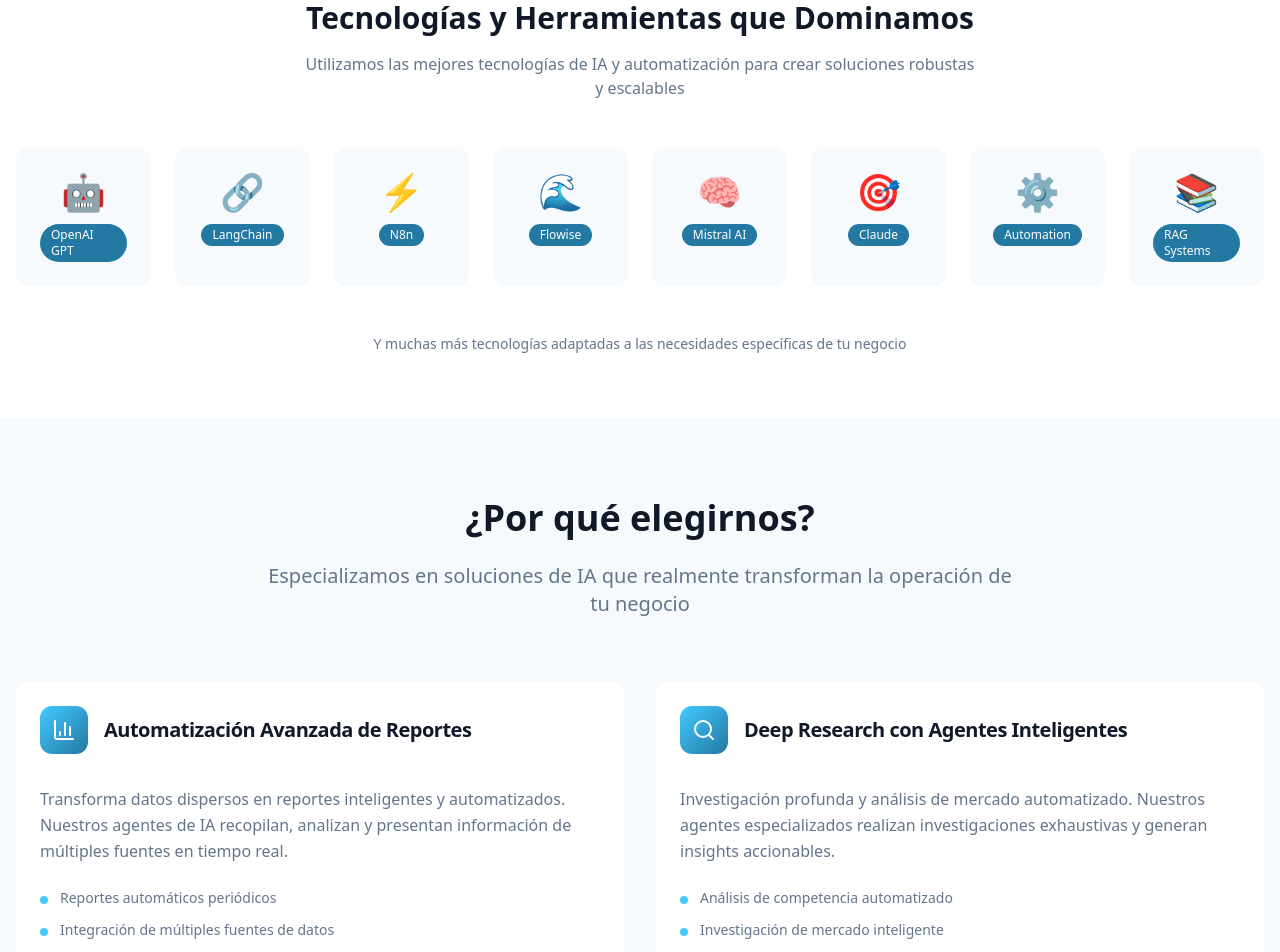
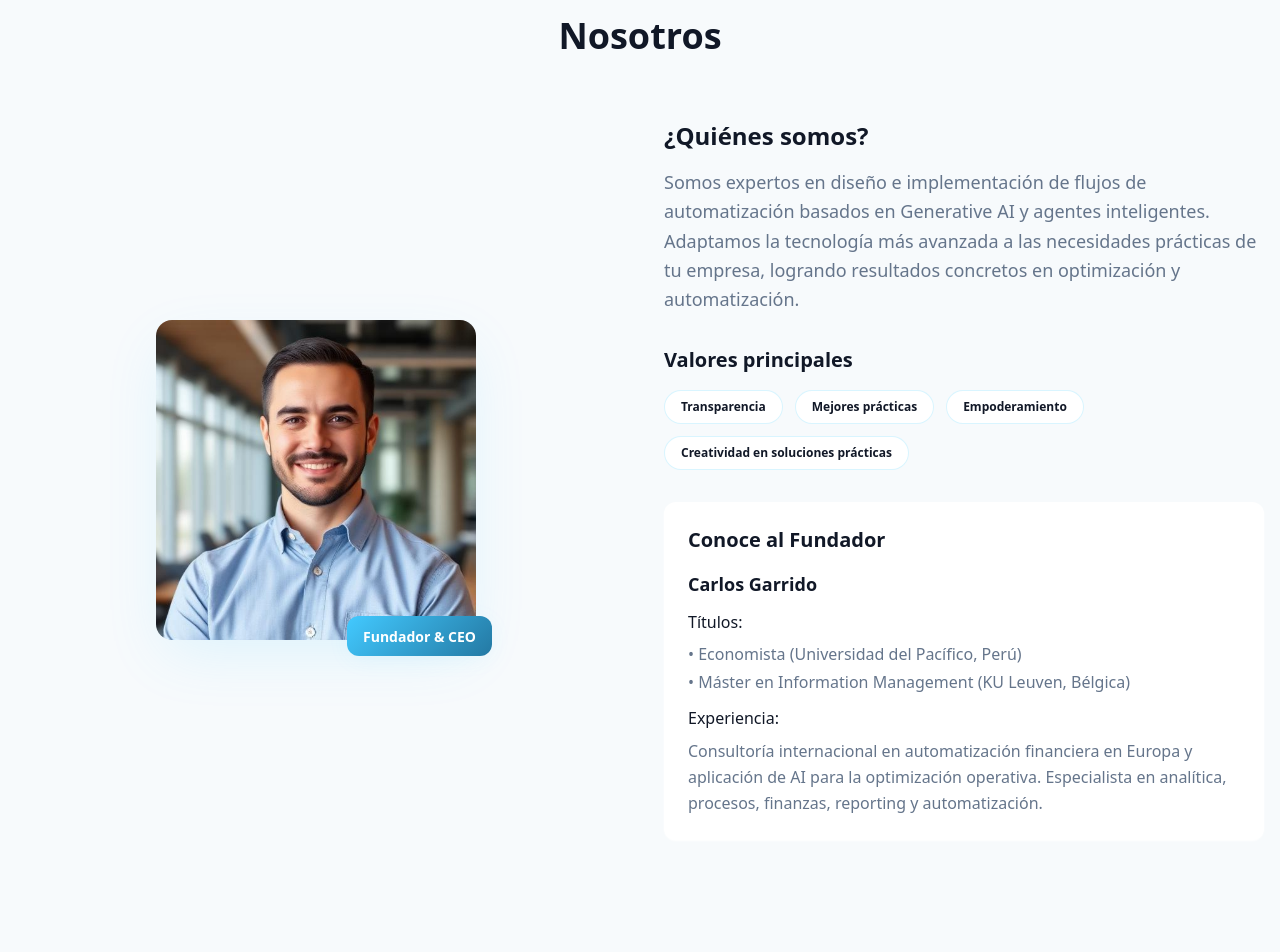
Before and after one commit to CDGarridoM/harmony-ai-web, a React (Vite) app: page / in a window 1280 px wide. Shown: the part 880-1832 px from the top of the page. Built offline with nearby package versions, Linux system fonts and the light colour scheme.

Commit message:
Add "Nosotros" and "Servicios" sections
Includes the "Nosotros" section with founder's photo and details, and the "Servicios" section with detailed cards. Updates the page order to include the new sections.

```diff
--- /dev/null
+++ b/src/components/AboutSection.tsx
@@ -0,0 +1,104 @@
+import { Card, CardContent } from "@/components/ui/card";
+import { Badge } from "@/components/ui/badge";
+import founderImage from "@/assets/carlos-garrido-founder.jpg";
+
+const AboutSection = () => {
+  const values = [
+    "Transparencia",
+    "Mejores prácticas",
+    "Empoderamiento",
+    "Creatividad en soluciones prácticas"
+  ];
+
+  return (
+    <section id="nosotros" className="py-20 bg-surface-light">
+      <div className="container mx-auto px-4">
+        <div className="text-center mb-16">
+          <h2 className="text-4xl font-bold text-text-primary mb-6">
+            Nosotros
+          </h2>
+        </div>
+
+        <div className="grid lg:grid-cols-2 gap-12 items-center">
+          {/* Left side - Founder Image */}
+          <div className="flex justify-center">
+            <div className="relative">
+              <div className="w-80 h-80 rounded-2xl overflow-hidden shadow-hero">
+                <img
+                  src={founderImage}
+                  alt="Carlos Garrido - Fundador de Armonía Digital IA"
+                  className="w-full h-full object-cover"
+                />
+              </div>
+              <div className="absolute -bottom-4 -right-4 bg-gradient-ai text-white px-4 py-2 rounded-lg shadow-card">
+                <span className="text-sm font-semibold">Fundador & CEO</span>
+              </div>
+            </div>
+          </div>
+
+          {/* Right side - Content */}
+          <div className="space-y-8">
+            {/* ¿Quiénes somos? */}
+            <div>
+              <h3 className="text-2xl font-bold text-text-primary mb-4">
+                ¿Quiénes somos?
+              </h3>
+              <p className="text-text-secondary leading-relaxed text-lg">
+                Somos expertos en diseño e implementación de flujos de automatización basados en Generative AI y agentes inteligentes. Adaptamos la tecnología más avanzada a las necesidades prácticas de tu empresa, logrando resultados concretos en optimización y automatización.
+              </p>
+            </div>
+
+            {/* Valores principales */}
+            <div>
+              <h4 className="text-xl font-semibold text-text-primary mb-4">
+                Valores principales
+              </h4>
+              <div className="flex flex-wrap gap-3">
+                {values.map((value, index) => (
+                  <Badge
+                    key={index}
+                    variant="secondary"
+                    className="bg-surface-card text-text-primary border border-primary/20 hover:bg-primary/10 transition-colors duration-smooth px-4 py-2"
+                  >
+                    {value}
+                  </Badge>
+                ))}
+              </div>
+            </div>
+
+            {/* Conoce al Fundador */}
+            <Card className="bg-surface-card border-0 shadow-card">
+              <CardContent className="p-6">
+                <h4 className="text-xl font-semibold text-text-primary mb-4">
+                  Conoce al Fundador
+                </h4>
+                <div className="space-y-3">
+                  <div>
+                    <h5 className="font-semibold text-text-primary text-lg">Carlos Garrido</h5>
+                  </div>
+
+                  <div>
+                    <h6 className="font-medium text-text-primary mb-2">Títulos:</h6>
+                    <ul className="space-y-1 text-text-secondary">
+                      <li>• Economista (Universidad del Pacífico, Perú)</li>
+                      <li>• Máster en Information Management (KU Leuven, Bélgica)</li>
+                    </ul>
+                  </div>
+
+                  <div>
+                    <h6 className="font-medium text-text-primary mb-2">Experiencia:</h6>
+                    <p className="text-text-secondary leading-relaxed">
+                      Consultoría internacional en automatización financiera en Europa y aplicación de AI para la optimización operativa. Especialista en analítica, procesos, finanzas, reporting y automatización.
+                    </p>
+                  </div>
+                </div>
+              </CardContent>
+            </Card>
+          </div>
+        </div>
+      </div>
+    </section>
+  );
+};
+
+export default AboutSection;
--- a/src/components/ServicesSection.tsx
+++ b/src/components/ServicesSection.tsx
@@ -6,7 +6,7 @@ const ServicesSection = () => {
     {
       icon: BarChart3,
       title: "Automatización Avanzada de Reportes",
-      description: "Transforma datos dispersos en reportes inteligentes y automatizados. Nuestros agentes de IA recopilan, analizan y presentan información de múltiples fuentes en tiempo real.",
+      description: "Automatización de reportes estructurados con integración de datos, validación mínima y conexión a plataformas.",
       features: [
         "Reportes automáticos periódicos",
         "Integración de múltiples fuentes de datos",
@@ -17,7 +17,7 @@ const ServicesSection = () => {
     {
       icon: Search,
       title: "Deep Research con Agentes Inteligentes",
-      description: "Investigación profunda y análisis de mercado automatizado. Nuestros agentes especializados realizan investigaciones exhaustivas y generan insights accionables.",
+      description: "Investigación profunda usando AI con acceso a documentos internos y la web, respuestas actualizadas y referenciadas.",
       features: [
         "Análisis de competencia automatizado",
         "Investigación de mercado inteligente",
@@ -27,8 +27,8 @@ const ServicesSection = () => {
     },
     {
       icon: Database,
-      title: "Análisis y Búsqueda Inteligente (RAG)",
-      description: "Sistemas de búsqueda semántica que permiten consultar tu base de conocimiento empresarial de forma natural y obtener respuestas precisas y contextualizadas.",
+      title: "Análisis y Búsqueda Inteligente Multiplataforma (RAG)",
+      description: "Análisis de documentos no estructurados y generación de respuestas integradas, precisas y con contexto.",
       features: [
         "Búsqueda semántica en documentos",
         "Base de conocimiento inteligente",
@@ -38,7 +38,7 @@ const ServicesSection = () => {
     },
     {
       icon: Cog,
-      title: "Integración Avanzada de Procesos",
+      title: "Integración Avanzada de AI",
       description: "Conectamos y automatizamos flujos de trabajo complejos entre diferentes plataformas y sistemas, creando procesos fluidos y eficientes.",
       features: [
         "Automatización de flujos de trabajo",
@@ -54,7 +54,7 @@ const ServicesSection = () => {
       <div className="container mx-auto px-4">
         <div className="text-center mb-16">
           <h2 className="text-4xl font-bold text-text-primary mb-6">
-            ¿Por qué elegirnos?
+            Servicios
           </h2>
           <p className="text-xl text-text-secondary max-w-3xl mx-auto">
             Especializamos en soluciones de IA que realmente transforman la operación de tu negocio
--- a/src/pages/Index.tsx
+++ b/src/pages/Index.tsx
@@ -1,9 +1,10 @@
 import Header from "@/components/Header";
 import Hero from "@/components/Hero";
+import AboutSection from "@/components/AboutSection";
+import ServicesSection from "@/components/ServicesSection";
+import ProcessSection from "@/components/ProcessSection";
 import TechnologiesSection from "@/components/TechnologiesSection";
-import ServicesSection from "@/components/ServicesSection";
 import BenefitsSection from "@/components/BenefitsSection";
-import ProcessSection from "@/components/ProcessSection";
 import FAQSection from "@/components/FAQSection";
 import ContactSection from "@/components/ContactSection";
 import Footer from "@/components/Footer";
@@ -13,10 +14,11 @@ const Index = () => {
     <div className="min-h-screen">
       <Header />
       <Hero />
+      <AboutSection />
+      <ServicesSection />
+      <ProcessSection />
       <TechnologiesSection />
-      <ServicesSection />
       <BenefitsSection />
-      <ProcessSection />
       <FAQSection />
       <ContactSection />
       <Footer />
```
Also changed, not shown: src/assets/carlos-garrido-founder.jpg (added).
